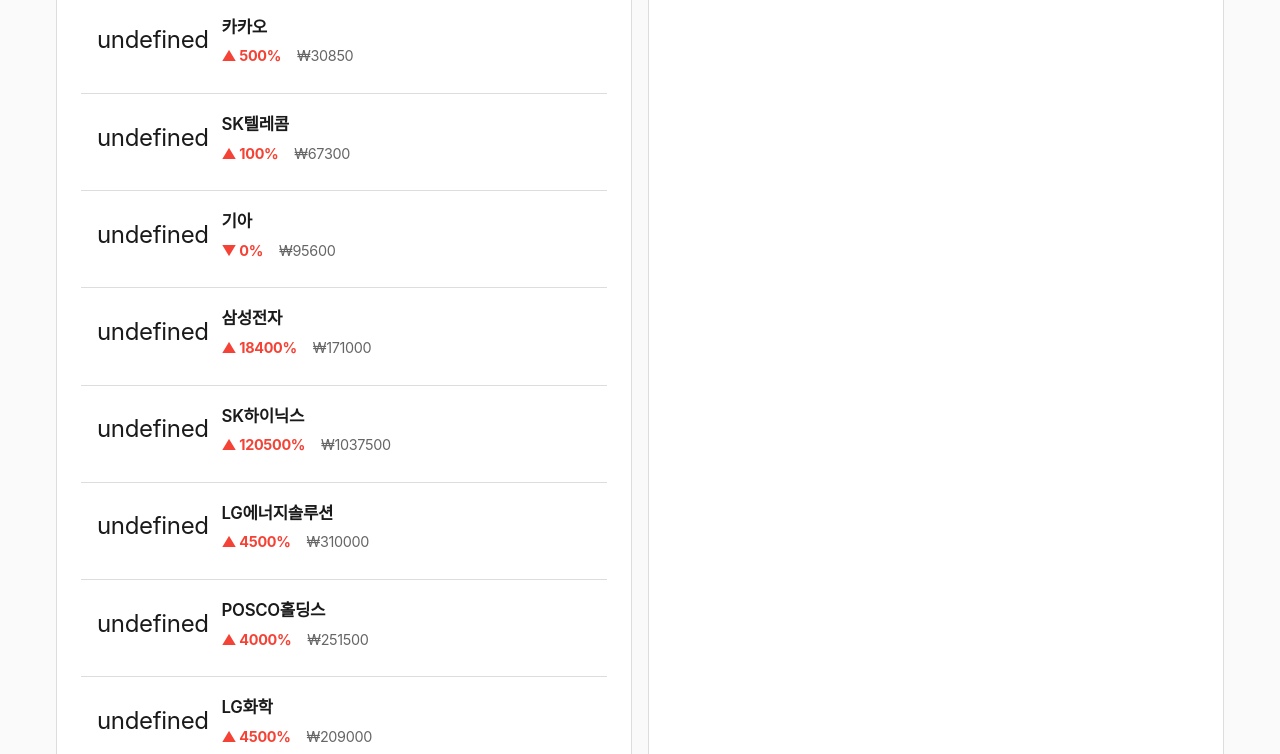
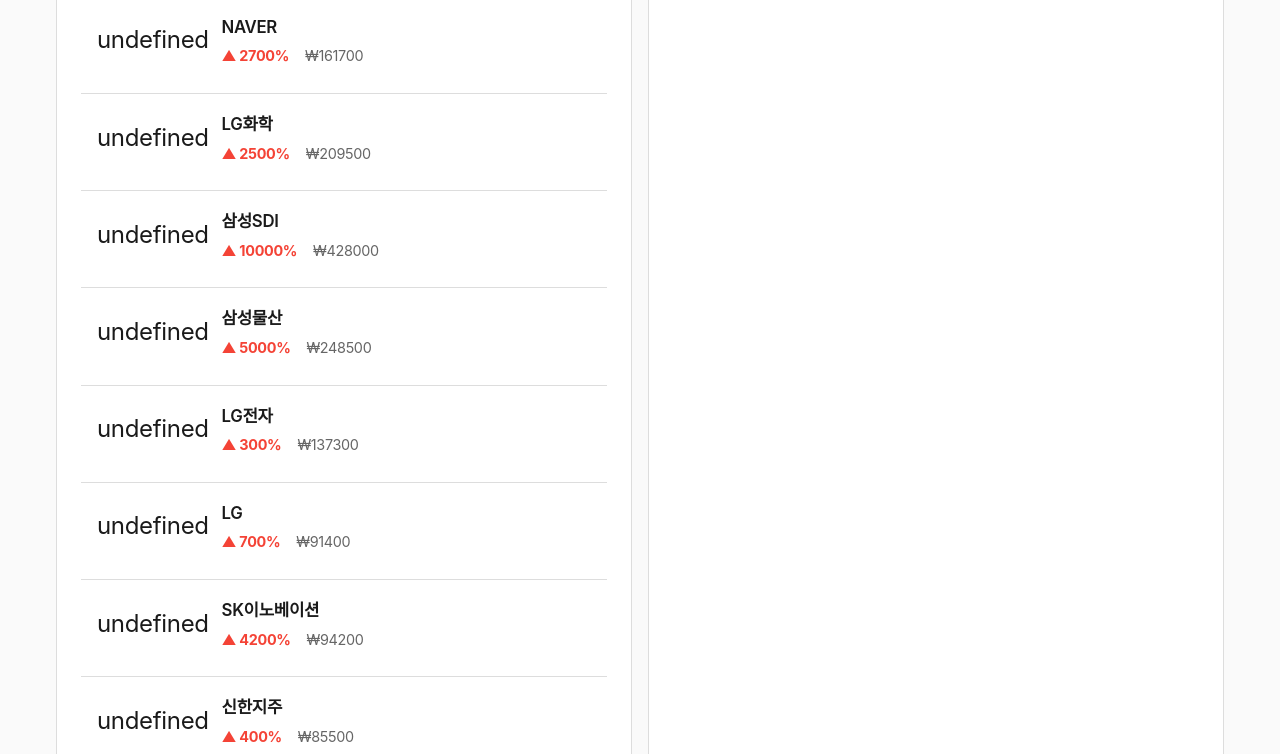
Before and after one commit to minj0njang1-droid/minj0njang1, a plain HTML site: page index.html in a window 1280 px wide. Shown: the part 716-1470 px from the top of the page. Drawn offline with Linux system fonts and the light colour scheme.

Commit message:
🤖 Daily update: 2026-11-26 04:45 KST

```diff
--- a/index.html
+++ b/index.html
@@ -636,12 +636,23 @@
         const stockData = {
             defensive: [
             {
-                        "code": "207940",
-                        "name": "삼성바이오로직스",
-                        "price": 1349000,
-                        "change": 59000,
+                        "code": "005930",
+                        "name": "삼성전자",
+                        "price": 174400,
+                        "change": 3700,
                         "changePercent": 2.0,
-                        "volume": 49134,
+                        "volume": 9674990,
+                        "direction": "up",
+                        "score": 80.0,
+                        "reason": "안정적인 2.00% 변동"
+            },
+            {
+                        "code": "000660",
+                        "name": "SK하이닉스",
+                        "price": 1071000,
+                        "change": 41000,
+                        "changePercent": 2.0,
+                        "volume": 2436339,
                         "direction": "up",
                         "score": 80.0,
                         "reason": "안정적인 2.00% 변동"
@@ -649,212 +660,201 @@
             {
                         "code": "035420",
                         "name": "NAVER",
-                        "price": 160100,
-                        "change": 4000,
+                        "price": 161700,
+                        "change": 2700,
                         "changePercent": 2.0,
-                        "volume": 600430,
+                        "volume": 296378,
                         "direction": "up",
                         "score": 80.0,
                         "reason": "안정적인 2.00% 변동"
             },
             {
-                        "code": "035720",
-                        "name": "카카오",
-                        "price": 30850,
-                        "change": 500,
+                        "code": "051910",
+                        "name": "LG화학",
+                        "price": 209500,
+                        "change": 2500,
                         "changePercent": 2.0,
-                        "volume": 832762,
+                        "volume": 77051,
                         "direction": "up",
                         "score": 80.0,
                         "reason": "안정적인 2.00% 변동"
             },
             {
-                        "code": "017670",
-                        "name": "SK텔레콤",
-                        "price": 67300,
-                        "change": 100,
+                        "code": "006400",
+                        "name": "삼성SDI",
+                        "price": 428000,
+                        "change": 10000,
                         "changePercent": 2.0,
-                        "volume": 662963,
+                        "volume": 376149,
                         "direction": "up",
                         "score": 80.0,
                         "reason": "안정적인 2.00% 변동"
             },
             {
-                        "code": "000270",
-                        "name": "기아",
-                        "price": 95600,
-                        "change": 0,
-                        "changePercent": 3.0,
-                        "volume": 572469,
-                        "direction": "flat",
-                        "score": 70.0,
-                        "reason": "안정적인 3.00% 변동"
+                        "code": "028260",
+                        "name": "삼성물산",
+                        "price": 248500,
+                        "change": 5000,
+                        "changePercent": 2.0,
+                        "volume": 101349,
+                        "direction": "up",
+                        "score": 80.0,
+                        "reason": "안정적인 2.00% 변동"
             },
             {
-                        "code": "005930",
-                        "name": "삼성전자",
-                        "price": 171000,
-                        "change": 18400,
-                        "changePercent": 5.0,
-                        "volume": 14455425,
+                        "code": "066570",
+                        "name": "LG전자",
+                        "price": 137300,
+                        "change": 300,
+                        "changePercent": 2.0,
+                        "volume": 208855,
                         "direction": "up",
-                        "score": 50.0,
-                        "reason": "안정적인 5.00% 변동"
+                        "score": 80.0,
+                        "reason": "안정적인 2.00% 변동"
             },
             {
-                        "code": "000660",
-                        "name": "SK하이닉스",
-                        "price": 1037500,
-                        "change": 120500,
-                        "changePercent": 5.0,
-                        "volume": 2412799,
+                        "code": "003550",
+                        "name": "LG",
+                        "price": 91400,
+                        "change": 700,
+                        "changePercent": 2.0,
+                        "volume": 65892,
                         "direction": "up",
-                        "score": 50.0,
-                        "reason": "안정적인 5.00% 변동"
+                        "score": 80.0,
+                        "reason": "안정적인 2.00% 변동"
             },
             {
-                        "code": "373220",
-                        "name": "LG에너지솔루션",
-                        "price": 310000,
-                        "change": 4500,
-                        "changePercent": 5.0,
-                        "volume": 147593,
+                        "code": "096770",
+                        "name": "SK이노베이션",
+                        "price": 94200,
+                        "change": 4200,
+                        "changePercent": 2.0,
+                        "volume": 321971,
                         "direction": "up",
-                        "score": 50.0,
-                        "reason": "안정적인 5.00% 변동"
+                        "score": 80.0,
+                        "reason": "안정적인 2.00% 변동"
             },
             {
-                        "code": "005490",
-                        "name": "POSCO홀딩스",
-                        "price": 251500,
-                        "change": 4000,
-                        "changePercent": 5.0,
-                        "volume": 70209,
+                        "code": "055550",
+                        "name": "신한지주",
+                        "price": 85500,
+                        "change": 400,
+                        "changePercent": 2.0,
+                        "volume": 344051,
                         "direction": "up",
-                        "score": 50.0,
-                        "reason": "안정적인 5.00% 변동"
-            },
-            {
-                        "code": "051910",
-                        "name": "LG화학",
-                        "price": 209000,
-                        "change": 4500,
-                        "changePercent": 5.0,
-                        "volume": 101775,
-                        "direction": "up",
-                        "score": 50.0,
-                        "reason": "안정적인 5.00% 변동"
+                        "score": 80.0,
+                        "reason": "안정적인 2.00% 변동"
             }
 ],
             aggressive: [
             {
-                        "code": "005930",
-                        "name": "삼성전자",
-                        "price": 171000,
-                        "change": 18400,
+                        "code": "000270",
+                        "name": "기아",
+                        "price": 94200,
+                        "change": 1800,
                         "changePercent": 5.0,
-                        "volume": 14455425,
+                        "volume": 1004066,
                         "direction": "up",
-                        "score": 64.455425,
-                        "reason": "강한 상승세 +5.00%"
-            },
-            {
-                        "code": "000660",
-                        "name": "SK하이닉스",
-                        "price": 1037500,
-                        "change": 120500,
-                        "changePercent": 5.0,
-                        "volume": 2412799,
-                        "direction": "up",
-                        "score": 52.412799,
+                        "score": 51.004066,
                         "reason": "강한 상승세 +5.00%"
             },
             {
                         "code": "105560",
                         "name": "KB금융",
-                        "price": 147750,
-                        "change": 3650,
+                        "price": 146500,
+                        "change": 1600,
                         "changePercent": 5.0,
-                        "volume": 519319,
+                        "volume": 907014,
                         "direction": "up",
-                        "score": 50.519319,
+                        "score": 50.907014,
                         "reason": "강한 상승세 +5.00%"
             },
             {
-                        "code": "066570",
-                        "name": "LG전자",
-                        "price": 136900,
-                        "change": 6300,
+                        "code": "017670",
+                        "name": "SK텔레콤",
+                        "price": 64900,
+                        "change": 1600,
                         "changePercent": 5.0,
-                        "volume": 394161,
+                        "volume": 725010,
                         "direction": "up",
-                        "score": 50.394161,
+                        "score": 50.72501,
                         "reason": "강한 상승세 +5.00%"
             },
             {
                         "code": "086790",
                         "name": "하나금융지주",
-                        "price": 120700,
-                        "change": 2400,
+                        "price": 120600,
+                        "change": 300,
                         "changePercent": 5.0,
-                        "volume": 349970,
+                        "volume": 445245,
                         "direction": "up",
-                        "score": 50.34997,
+                        "score": 50.445245,
                         "reason": "강한 상승세 +5.00%"
             },
             {
-                        "code": "055550",
-                        "name": "신한지주",
-                        "price": 84700,
-                        "change": 1900,
+                        "code": "035720",
+                        "name": "카카오",
+                        "price": 30500,
+                        "change": 500,
                         "changePercent": 5.0,
-                        "volume": 342125,
+                        "volume": 430410,
                         "direction": "up",
-                        "score": 50.342125,
-                        "reason": "강한 상승세 +5.00%"
-            },
-            {
-                        "code": "006400",
-                        "name": "삼성SDI",
-                        "price": 418000,
-                        "change": 32000,
-                        "changePercent": 5.0,
-                        "volume": 293685,
-                        "direction": "up",
-                        "score": 50.293684999999996,
+                        "score": 50.43041,
                         "reason": "강한 상승세 +5.00%"
             },
             {
                         "code": "005380",
                         "name": "현대차",
-                        "price": 269500,
-                        "change": 5500,
+                        "price": 260500,
+                        "change": 9000,
                         "changePercent": 5.0,
-                        "volume": 273362,
+                        "volume": 246860,
                         "direction": "up",
-                        "score": 50.273362,
+                        "score": 50.24686,
                         "reason": "강한 상승세 +5.00%"
             },
             {
-                        "code": "096770",
-                        "name": "SK이노베이션",
-                        "price": 89500,
-                        "change": 2600,
+                        "code": "012330",
+                        "name": "현대모비스",
+                        "price": 333000,
+                        "change": 16500,
                         "changePercent": 5.0,
-                        "volume": 220807,
+                        "volume": 146138,
                         "direction": "up",
-                        "score": 50.220807,
+                        "score": 50.146138,
                         "reason": "강한 상승세 +5.00%"
             },
             {
-                        "code": "028260",
-                        "name": "삼성물산",
-                        "price": 241000,
-                        "change": 24500,
+                        "code": "373220",
+                        "name": "LG에너지솔루션",
+                        "price": 304500,
+                        "change": 4000,
                         "changePercent": 5.0,
-                        "volume": 208742,
+                        "volume": 139421,
                         "direction": "up",
-                        "score": 50.208742,
+                        "score": 50.139421,
+                        "reason": "강한 상승세 +5.00%"
+            },
+            {
+                        "code": "005490",
+                        "name": "POSCO홀딩스",
+                        "price": 251000,
+                        "change": 500,
+                        "changePercent": 5.0,
+                        "volume": 84461,
+                        "direction": "up",
+                        "score": 50.084461,
+                        "reason": "강한 상승세 +5.00%"
+            },
+            {
+                        "code": "207940",
+                        "name": "삼성바이오로직스",
+                        "price": 1347000,
+                        "change": 16000,
+                        "changePercent": 5.0,
+                        "volume": 35924,
+                        "direction": "up",
+                        "score": 50.035924,
                         "reason": "강한 상승세 +5.00%"
             }
 ]
@@ -866,35 +866,35 @@
                         "summary": "외국인과 기관의 동반 매수에 코스피가 상승세를 보였습니다.",
                         "source": "한국경제",
                         "url": "https://www.hankyung.com",
-                        "published": "2026-11-25 05:17:04"
+                        "published": "2026-11-26 04:45:07"
             },
             {
                         "title": "삼성전자, 신규 반도체 공장 투자 발표",
                         "summary": "삼성전자가 차세대 반도체 생산을 위한 대규모 투자를 발표했습니다.",
                         "source": "매일경제",
                         "url": "https://www.mk.co.kr",
-                        "published": "2026-11-25 05:17:04"
+                        "published": "2026-11-26 04:45:07"
             },
             {
                         "title": "SK하이닉스, AI 반도체 수요 증가로 실적 개선",
                         "summary": "AI 시장 성장에 따른 HBM 메모리 수요가 급증하고 있습니다.",
                         "source": "서울경제",
                         "url": "https://www.sedaily.com",
-                        "published": "2026-11-25 05:17:04"
+                        "published": "2026-11-26 04:45:07"
             },
             {
                         "title": "2차전지 관련주, 글로벌 수주 소식에 강세",
                         "summary": "LG에너지솔루션과 삼성SDI가 유럽 자동차 업체로부터 대규모 수주를 확보했습니다.",
                         "source": "이데일리",
                         "url": "https://www.edaily.co.kr",
-                        "published": "2026-11-25 05:17:04"
+                        "published": "2026-11-26 04:45:07"
             },
             {
                         "title": "금리 인하 기대감에 증시 훈풍",
                         "summary": "한국은행의 금리 인하 가능성이 높아지면서 투자 심리가 개선되고 있습니다.",
                         "source": "연합뉴스",
                         "url": "https://www.yna.co.kr",
-                        "published": "2026-11-25 05:17:04"
+                        "published": "2026-11-26 04:45:07"
             }
 ];
 
```
Also changed, not shown: data/analysis.json (+136 -136 lines), data/news.json (+6 -6 lines), data/stocks.json (+75 -75 lines).
